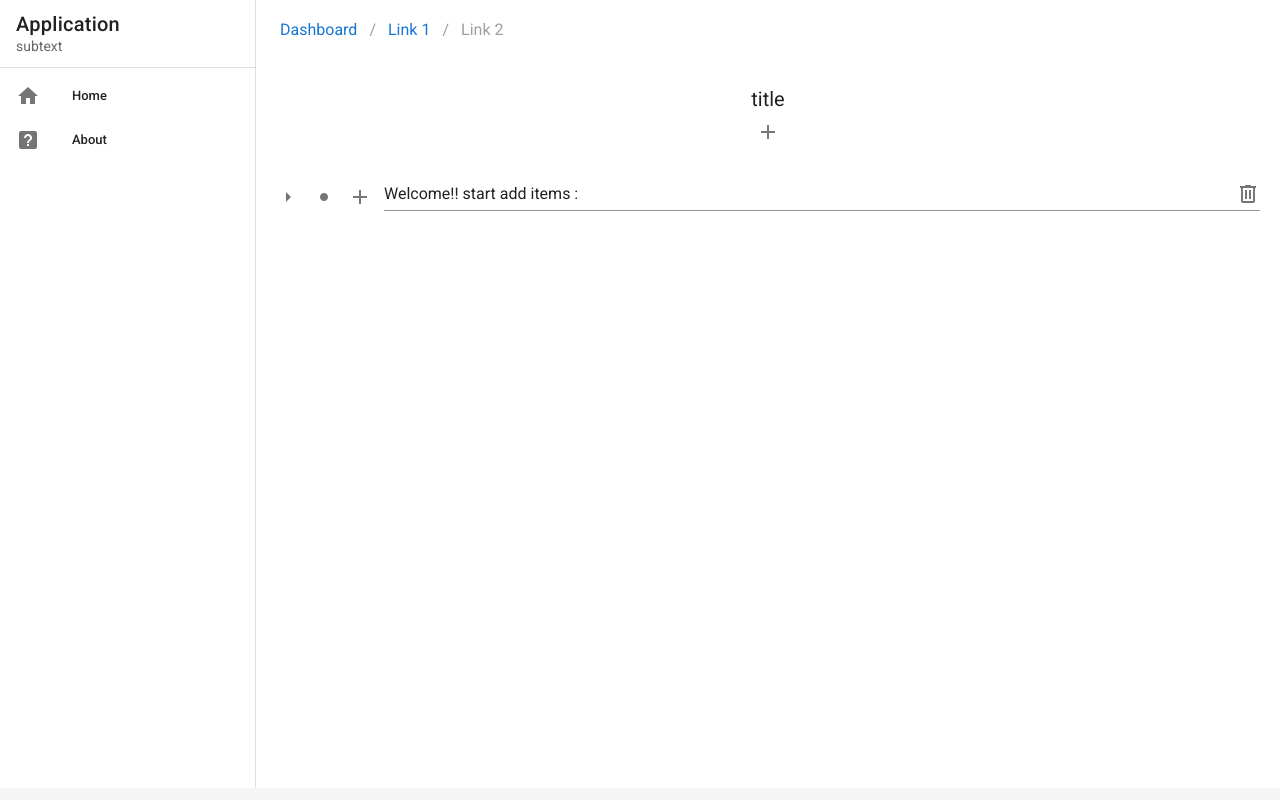
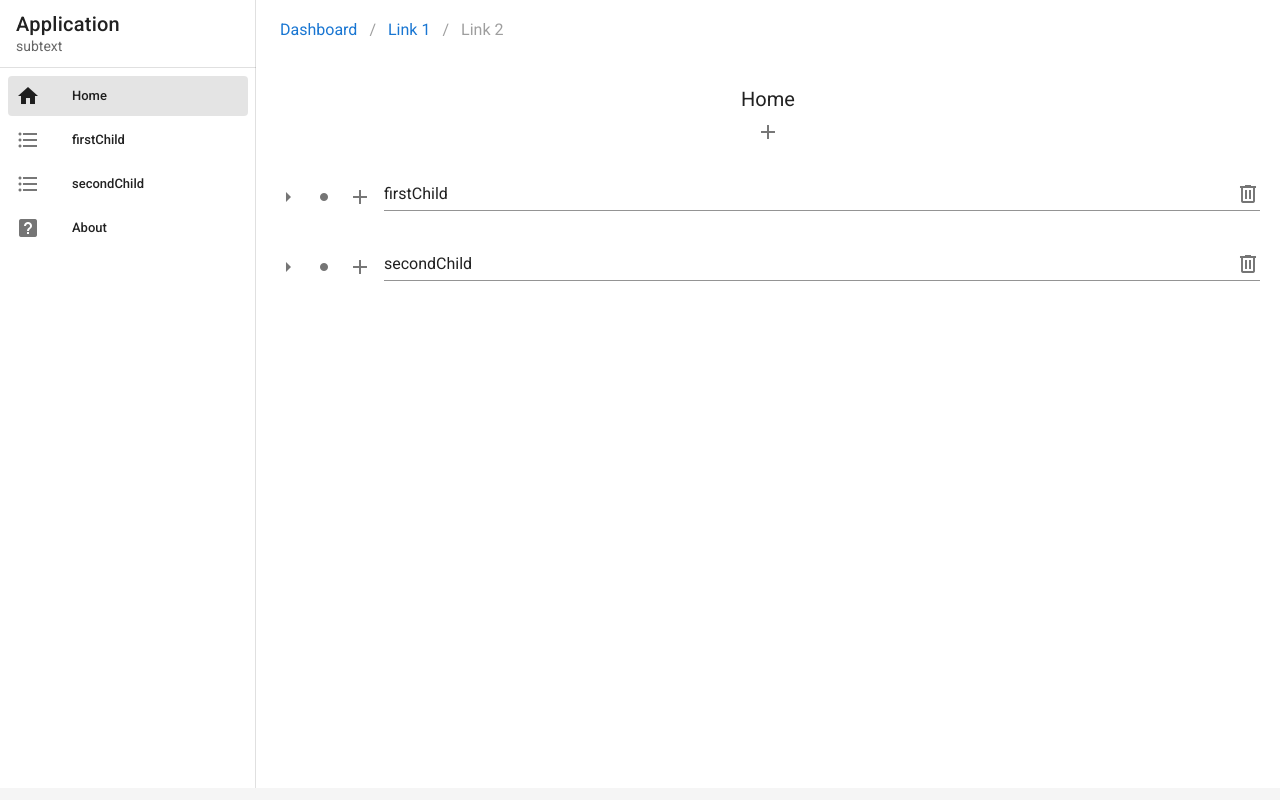
Before and after one commit to swimmio/swimm-vue, a Vue app: page / in a window 1280 px wide. Built offline with nearby package versions, Linux system fonts and the light colour scheme.

Commit message:
Update menu

```diff
--- a/src/App.vue
+++ b/src/App.vue
@@ -2,7 +2,7 @@
   <!-- App.vue -->
 
   <v-app>
-    <navdrawer />
+    <navdrawer :menuItems="menuItems" />
     <!-- Sizes your content based upon application components -->
     <v-main>
       <breadcrumbs />
@@ -10,7 +10,7 @@
       <!-- Provides the application the proper gutter -->
       <v-container fluid>
         <!-- If using vue-router -->
-        <tree-view />
+        <tree-view :items="items" @updateItems="updateItems" />
       </v-container>
     </v-main>
 
@@ -35,7 +35,86 @@ export default {
   },
 
   data: () => ({
-    //
+    menuItems: [],
+    nextId: 9,
+    items: [
+      {
+        id: 1,
+        name: "firstChild",
+        children: [
+          { id: 2, name: "1 AAA" },
+          { id: 3, name: "1 BBB " },
+          { id: 4, name: "1 CCC" },
+        ],
+      },
+      {
+        id: 5,
+        name: "secondChild",
+        children: [
+          { id: 6, name: "2 AAA" },
+          { id: 7, name: "2 BBB" },
+          { id: 8, name: "2 CCC" },
+        ],
+      },
+    ],
   }),
+  mounted() {
+    if (localStorage.getItem("items")) {
+      try {
+        this.items = JSON.parse(localStorage.getItem("items"));
+      } catch (e) {
+        localStorage.removeItem("items");
+      }
+    }
+    this.setMenuItems();
+  },
+  methods: {
+    findItem(id, items = null) {
+      if (!items) {
+        items = this.items;
+      }
+
+      return items.reduce((acc, item) => {
+        if (acc) {
+          return acc;
+        }
+
+        if (item.id === id) {
+          return item;
+        }
+
+        if (item.children) {
+          return this.findItem(id, item.children);
+        }
+
+        return acc;
+      }, null);
+    },
+    updateItems(itemsToUpdate) {
+      this.items = itemsToUpdate;
+      this.saveToLocalStorage();
+      this.setMenuItems();
+    },
+
+    saveToLocalStorage() {
+      console.log("save to local storage");
+      const parsed = JSON.stringify(this.items);
+      localStorage.setItem("items", parsed);
+    },
+    setMenuItems() {
+      this.menuItems = [];
+      this.menuItems.push({ title: "Home", icon: "mdi-home", route: "/" });
+      this.menuItems.push(
+        ...this.items.map((rootItem) => {
+          return {
+            title: rootItem.name,
+            icon: "mdi-format-list-bulleted",
+            route: `/${rootItem.id}`
+          };
+        })
+      );
+      this.menuItems.push({ title: "About", icon: "mdi-help-box", route: "/about" });
+    },
+  },
 };
 </script>
--- a/src/components/Navdrawer.vue
+++ b/src/components/Navdrawer.vue
@@ -10,7 +10,7 @@
     <v-divider></v-divider>
 
     <v-list dense nav>
-      <v-list-item v-for="item in menuItems" :key="item.title" link>
+      <v-list-item link v-for="item in menuItems" :key="item.title" :to="item.route">
         <v-list-item-icon>
           <v-icon>{{ item.icon }}</v-icon>
         </v-list-item-icon>
@@ -26,31 +26,14 @@
 <script>
 export default {
   name: "Navdrawer",
+  props: {
+    menuItems: Array
+  },
   data() {
     return {
-      menuItems: [],
       right: null,
     };
   },
-  mounted() {
-    this.menuItems.push({ title: "Home", icon: "mdi-home" });
 
-    if (localStorage.getItem("items")) {
-      try {
-        const items = JSON.parse(localStorage.getItem("items"));
-        this.menuItems.push(
-          ...items.map((rootItems) => {
-            return {
-              title: rootItems.name,
-              icon: "mdi-format-list-bulleted",
-            };
-          })
-        );
-      } catch (e) {
-        localStorage.removeItem("items");
-      }
-    }
-    this.menuItems.push({ title: "About", icon: "mdi-help-box" });
-  },
 };
 </script>
--- a/src/components/TreeView.vue
+++ b/src/components/TreeView.vue
@@ -1,7 +1,7 @@
 <template>
   <div>
     <v-container class="text-center">
-      <v-toolbar-title>title</v-toolbar-title>
+      <v-toolbar-title>Home</v-toolbar-title>
       <v-btn icon @click="addEntrie"><v-icon>mdi-plus</v-icon></v-btn>
     </v-container>
     <v-treeview open-on-click :items="items">
@@ -9,9 +9,9 @@
         <v-text-field
           class="text-field"
           v-model="item.name"
-          @input="updateStorageOnInput"
+          @input="updateInput"
           :append-icon="`mdi-trash-can-outline`"
-          @click:append="removeItem(item)"
+          @click:append="deleteItem(item.id)"
         >
         </v-text-field>
       </template>
@@ -34,56 +34,18 @@
 <script>
 export default {
   name: "TreeView",
-  data: () => ({
-    nextId: 5,
-    items: [
-      {
-        id: 1,
-        name: "Welcome!! start add items :",
-        children: [
-          { id: 2, name: "You can nest as deep as you need" },
-          { id: 3, name: "Chrome : app" },
-          { id: 4, name: "Webstorm : app" },
-        ],
-      },
-    ],
-  }),
-  computed: {
-    findItem(id, items = null) {
-      if (!items) {
-        items = this.items;
-      }
-
-      return items.reduce((acc, item) => {
-        if (acc) {
-          return acc;
-        }
-
-        if (item.id === id) {
-          return item;
-        }
-
-        if (item.children) {
-          return this.findItem(id, item.children);
-        }
-
-        return acc;
-      }, null);
-    },
+  props: {
+    items: Array,
+  },
+  data() {
+    return { nextId: 0 };
   },
   mounted() {
-    if (localStorage.getItem("items")) {
+    if (localStorage.getItem("nextId")) {
       try {
-        this.items = JSON.parse(localStorage.getItem("items"));
+        this.nextId = Number(localStorage.getItem("nextId"));
       } catch (e) {
-        localStorage.removeItem("items");
-      }
-      if (localStorage.getItem("nextId")) {
-        try {
-          this.nextId = Number(localStorage.getItem("nextId"));
-        } catch (e) {
-          localStorage.removeItem("nextId");
-        }
+        localStorage.removeItem("nextId");
       }
     }
   },
@@ -98,37 +60,13 @@ export default {
           if (child.id == id) {
             items.splice(index, 1);
             found = true;
+            this.updateItems();
           }
           if (child.children) {
             this.deleteItem(id, child.children);
           }
         });
       }
-    },
-    saveToLocalStorage() {
-      console.log("save to local storage");
-      localStorage.setItem("nextId", this.nextId);
-      const parsed = JSON.stringify(this.items);
-      localStorage.setItem("items", parsed);
-    },
-    updateStorageOnInput() {
-      // triggered on input, should only update the local storage only when user finished typing (debouncing)
-      if (this.timeout) clearTimeout(this.timeout);
-      this.timeout = setTimeout(() => {
-        this.saveToLocalStorage();
-      }, 1000);
-    },
-    addEntrie() {
-      this.items.push({
-        id: this.nextId,
-        name: "",
-      });
-      this.nextId += 1;
-    },
-    removeItem(item) {
-      console.log("remove");
-      this.deleteItem(item.id);
-      this.saveToLocalStorage();
     },
     addChild(item) {
       if (!item.children) {
@@ -137,12 +75,34 @@ export default {
 
       const name = "";
       const id = this.nextId;
+      localStorage.setItem("nextId", this.nextId);
+
       item.children.push({
         id,
         name,
       });
-      this.nextId += 1;
-      this.saveToLocalStorage();
+      this.updateItems();
+    },
+    updateItems() {
+      console.log("fire event");
+      this.$emit("updateItems", this.items);
+    },
+    updateInput() {
+      // triggered on input, should only update the local storage only when user finished typing (debouncing)
+      if (this.timeout) clearTimeout(this.timeout);
+      this.timeout = setTimeout(() => {
+        console.log("update debounce", this.items, this.itemId);
+        this.updateItems();
+      }, 1000);
+    },
+    addEntrie() {
+      this.items.push({
+        id: this.nextId,
+        name: "",
+      });
+      this.nextId+=1;
+      localStorage.setItem("nextId", this.nextId);
+      this.updateItems();
     },
   },
 };
@@ -150,6 +110,6 @@ export default {
 
 <style scoped>
 .v-text-field .v-input__append-inner .v-input__icon {
-  visibility: hidden ;
+  visibility: hidden;
 }
 </style>
```
